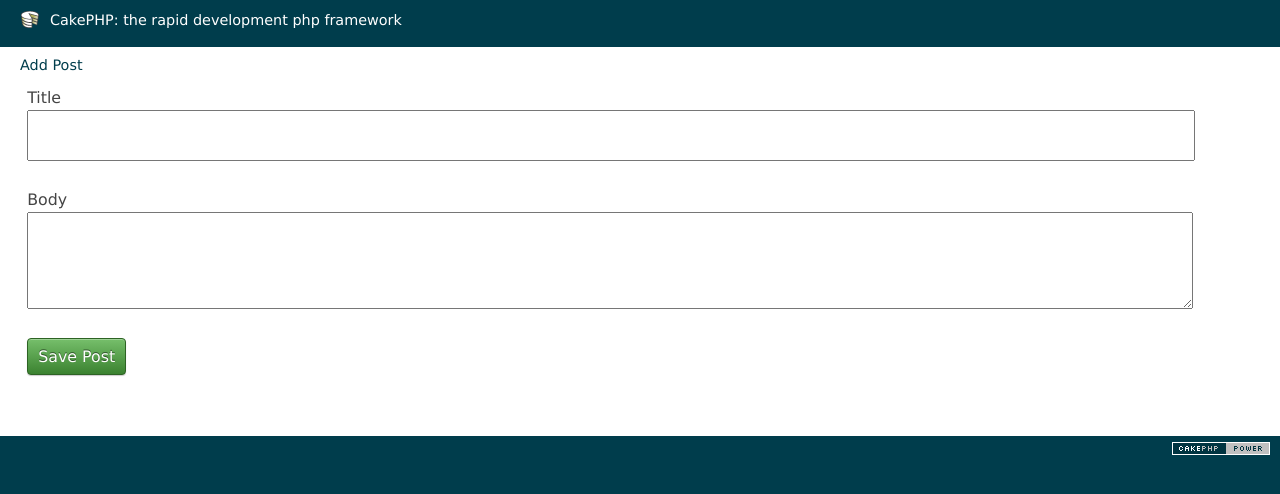
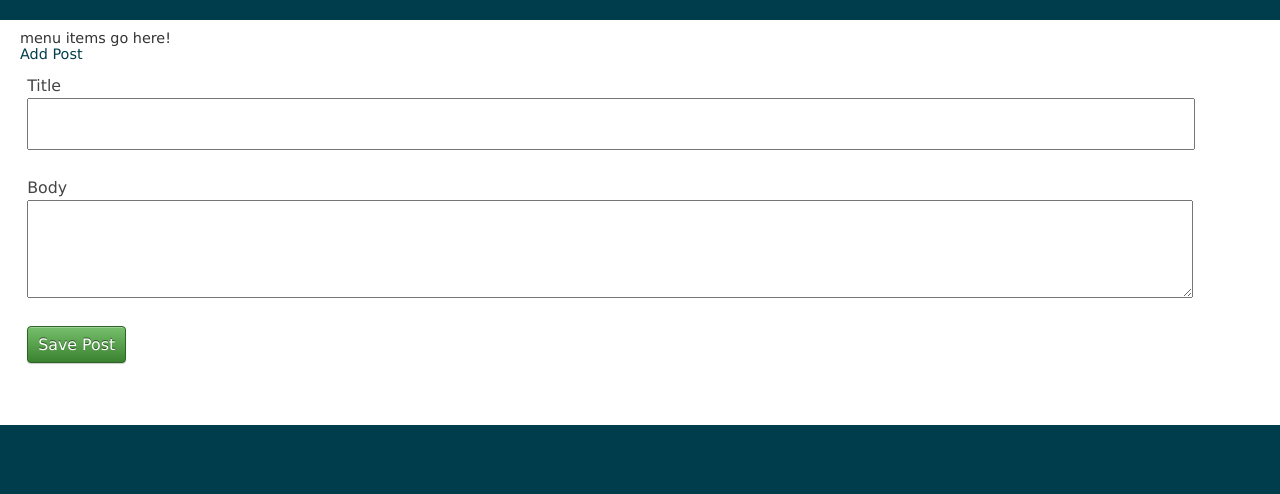
Before and after one commit to BNHeadrick/ProfSite, a CakePHP app: the page made by app/View/Posts/add.ctp in a window 1280 px wide. Shown: the top 494 px of the page. Run offline with PHP 8.4 and a stand-in for CakePHP, Linux system fonts and the light colour scheme; the template is opened without the code that fills it, so the values that code supplies are empty; form fields are guessed from the names that the template uses; some libraries are stand-ins or nearby versions.

Commit message:
Small layout update

```diff
--- a/app/Config/core.php
+++ b/app/Config/core.php
@@ -32,7 +32,7 @@
  * In production mode, flash messages redirect after a time interval.
  * In development mode, you need to click the flash message to continue.
  */
-	Configure::write('debug', 2);
+	Configure::write('debug', 1);
 
 /**
  * Configure the Error handler used to handle errors for your application.  By default
--- a/app/View/Layouts/default.ctp
+++ b/app/View/Layouts/default.ctp
@@ -39,21 +39,16 @@ $cakeDescription = __d('cake_dev', 'CakePHP: the rapid development php framework
 <body>
 	<div id="container">
 		<div id="header">
-			<h1><?php echo $this->Html->link($cakeDescription, 'http://cakephp.org'); ?></h1>
 		</div>
+
 		<div id="content">
-
-			<?php echo $this->Session->flash(); ?>
-
-			<?php echo $this->fetch('content'); ?>
-		</div>
-		<div id="footer">
-			<?php echo $this->Html->link(
-					$this->Html->image('cake.power.gif', array('alt' => $cakeDescription, 'border' => '0')),
-					'http://www.cakephp.org/',
-					array('target' => '_blank', 'escape' => false)
-				);
-			?>
+			<div id="menu-box">
+				menu items go here!
+		  	</div>
+			<div id="content-box">
+				<?php echo $this->Session->flash(); ?>
+				<?php echo $content_for_layout; ?>
+			</div>
 		</div>
 	</div>
 	<?php echo $this->element('sql_dump'); ?>
```
